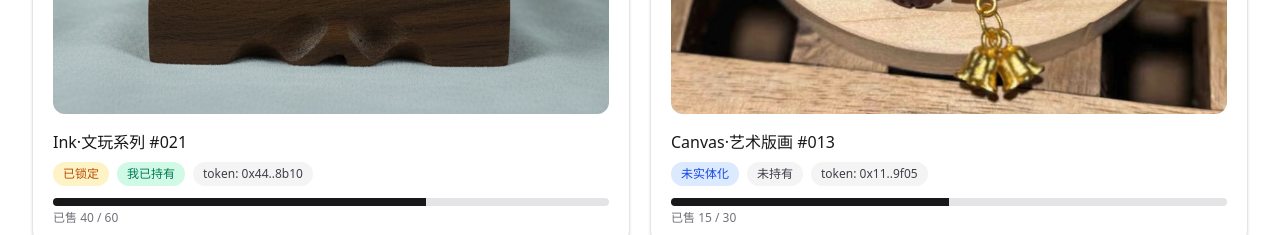
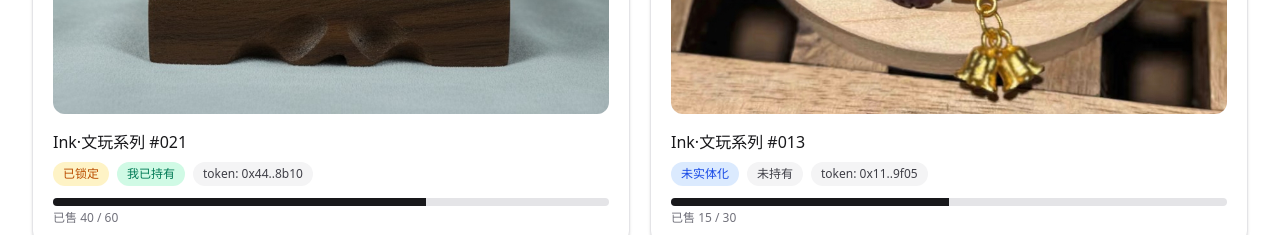
Before and after one commit to StillForm/stillform-demo, a React (Vite) app: page / in a window 1280 px wide. Shown: the part 3100-3335 px from the top of the page. Built offline with nearby package versions, Linux system fonts and the light colour scheme.

Commit message:
fix bugs

```diff
--- a/src/App.tsx
+++ b/src/App.tsx
@@ -137,7 +137,7 @@ const personas = [
 // 仅保留 2 个展示商品：文玩系列 & 艺术版画；并提供本地图片路径
 const demoProducts: Product[] = [
   { id: 2, title: "Ink·文玩系列 #021",    sold: 40, total: 60, status: "已锁定",   token: "0x44..8b10", owner: true,  imgSrc: "/images/ink-021.jpg" },
-  { id: 3, title: "Canvas·艺术版画 #013", sold: 15, total: 30, status: "未实体化", token: "0x11..9f05", owner: false, imgSrc: "/images/canvas-013.jpg" },
+  { id: 3, title: "Ink·文玩系列 #013", sold: 15, total: 30, status: "未实体化", token: "0x11..9f05", owner: false, imgSrc: "/images/canvas-013.jpg" },
 ];
 
 // ------------------------------------------------------------
```
